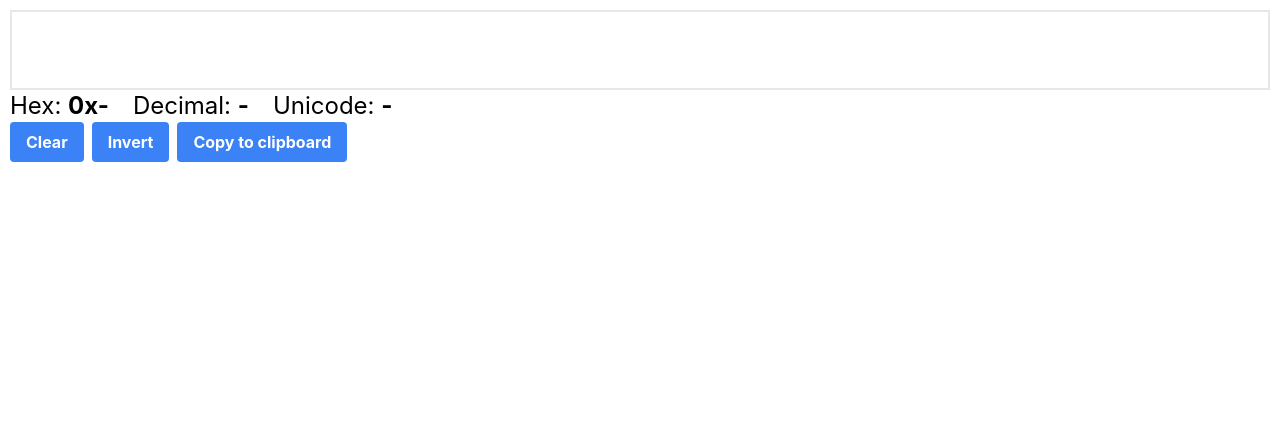
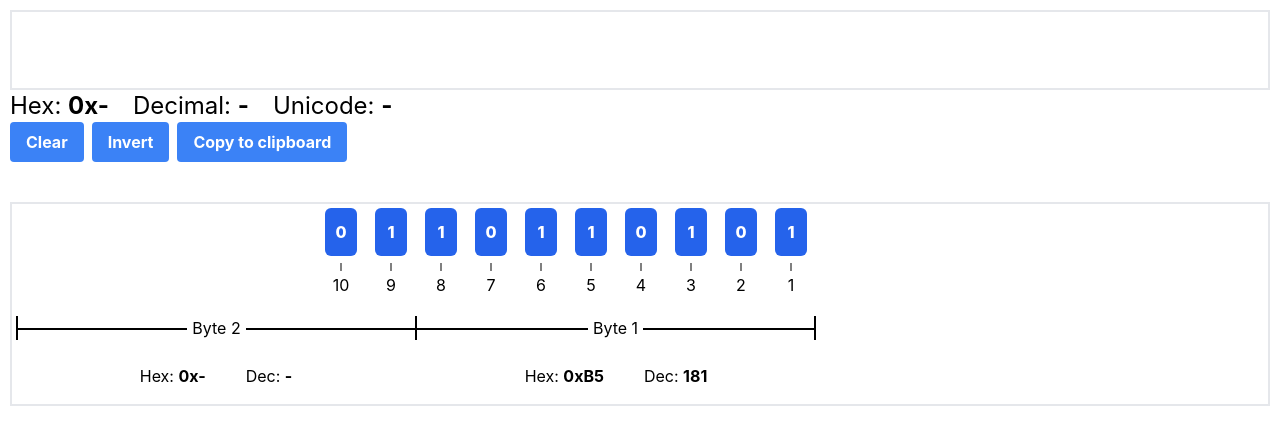
Before and after one commit to PPillau/bitman, a React (Create React App) app: page / in a window 1280 px wide. Shown: the top 444 px of the page. Built offline with nearby package versions, Linux system fonts and the light colour scheme.

Commit message:
css-grid experiment for better visuals

```diff
--- a/src/App.js
+++ b/src/App.js
@@ -1,3 +1,4 @@
+import BitBox2 from './components/BitBox2';
 import './components/BitBox';
 import './App.css';
 import { BitList } from './BitList';
@@ -115,6 +116,81 @@ function App() {
           </button>
         </CopyToClipboard>
       </div>
+
+      <div
+        className={classNames(
+          'bit_container border-2 mt-10 p-1 flex justify-start items-center cursor-pointer'
+        )}
+      >
+        <div className='cell bit filler'></div>
+
+        <div className='cell bit'>
+          <BitBox2 bit='0'></BitBox2>
+        </div>
+        <div className='cell bit'>
+          <BitBox2 bit='1'></BitBox2>
+        </div>
+        <div className='cell bit'>
+          <BitBox2 bit='1'></BitBox2>
+        </div>
+        <div className='cell bit'>
+          <BitBox2 bit='0'></BitBox2>
+        </div>
+        <div className='cell bit'>
+          <BitBox2 bit='1'></BitBox2>
+        </div>
+        <div className='cell bit'>
+          <BitBox2 bit='1'></BitBox2>
+        </div>
+        <div className='cell bit'>
+          <BitBox2 bit='0'></BitBox2>
+        </div>
+        <div className='cell bit'>
+          <BitBox2 bit='1'></BitBox2>
+        </div>
+        <div className='cell bit'>
+          <BitBox2 bit='0'></BitBox2>
+        </div>
+        <div className='cell bit'>
+          <BitBox2 bit='1'></BitBox2>
+        </div>
+        <div className='cell bit_number filler'></div>
+
+        <div className='cell bit_number'>10</div>
+        <div className='cell bit_number'>9</div>
+        <div className='cell bit_number'>8</div>
+        <div className='cell bit_number'>7</div>
+        <div className='cell bit_number'>6</div>
+        <div className='cell bit_number'>5</div>
+        <div className='cell bit_number'>4</div>
+        <div className='cell bit_number'>3</div>
+        <div className='cell bit_number'>2</div>
+        <div className='cell bit_number'>1</div>
+        <div className='cell byte_ruler left-border'>
+          <span className='byte_label'>Byte 2</span>
+        </div>
+        <div className='cell byte_ruler right-border'>
+          <span className='byte_label'>Byte 1</span>
+        </div>
+        <div className='cell value_labels'>
+          <span className='mx-5'>
+            Hex: <span className='font-bold'>0x</span>
+            <span className='uppercase font-bold'>-</span>
+          </span>
+          <span className='mx-5'>
+            Dec: <span className='font-bold'>-</span>
+          </span>
+        </div>
+        <div className='cell value_labels'>
+          <span className='mx-5'>
+            Hex: <span className='font-bold'>0x</span>
+            <span className='uppercase font-bold'>B5</span>
+          </span>
+          <span className='mx-5'>
+            Dec: <span className='font-bold'>181</span>
+          </span>
+        </div>
+      </div>
     </div>
   );
 }
--- /dev/null
+++ b/src/components/BitBox2.js
@@ -0,0 +1,16 @@
+import React from 'react';
+import classNames from 'classnames';
+
+export default function BitBox2({ bit, ac }) {
+  const [active] = React.useState(ac);
+  return (
+    <span
+      className={classNames(
+        'flex inline-block justify-center rounded-md items-center text-white font-extrabold text-center h-12 w-8 px-2 py-2',
+        { 'bg-blue-600': !active, 'bg-green-600': active }
+      )}
+    >
+      {bit}
+    </span>
+  );
+}
--- a/src/index.css
+++ b/src/index.css
@@ -14,6 +14,8 @@
 
 html,
 body {
+  box-sizing: border-box;
+  box-sizing: border-box;
   margin: 0;
   padding: 5px;
   font-family: -apple-system, BlinkMacSystemFont, 'Segoe UI', 'Roboto', 'Oxygen',
@@ -26,3 +28,85 @@ body {
   width: 1px;
   animation: 1s blink step-end infinite;
 }
+
+.bit_container {
+  display: grid;
+  grid-auto-columns: 50px;
+  grid-template-rows: repeat(4, 3rem);
+  grid-column-gap: 0px;
+  grid-row-gap: 0px;
+  overflow-x: scroll;
+}
+
+.cell {
+  grid-column-end: span 1;
+  display: flex;
+  justify-content: center;
+}
+
+.filler {
+  grid-column-end: span 6;
+}
+
+.bit {
+  grid-row-start: 1;
+  display: flex;
+  justify-content: center;
+}
+
+.bit_number {
+  position: relative;
+  grid-row-start: 2;
+  padding-top: 10px;
+}
+
+.bit_number:before {
+  content: '';
+  border-right: 2px solid gray;
+  width: 2px;
+  height: 8px;
+  position: absolute;
+  left: 48%;
+  top: 0;
+}
+
+.filler.bit_number::before {
+  display: none;
+}
+
+.byte_ruler {
+  position: relative;
+  z-index: 5;
+  grid-row-start: 3;
+  grid-column-end: span 8;
+  border-right: 1px solid black;
+  border-left: 1px solid black;
+}
+
+.value_labels {
+  grid-row-start: 4;
+  grid-column-end: span 8;
+}
+
+.byte_ruler:after {
+  content: '';
+  position: absolute;
+  top: 50%;
+  border-top: 2px solid black;
+  height: 2px;
+  width: 100%;
+}
+
+.left-border {
+  border-left: 2px solid black;
+}
+
+.right-border {
+  border-right: 2px solid black;
+}
+
+.byte_label {
+  padding: 0 5px;
+  z-index: 10;
+  background-color: white;
+}
```
